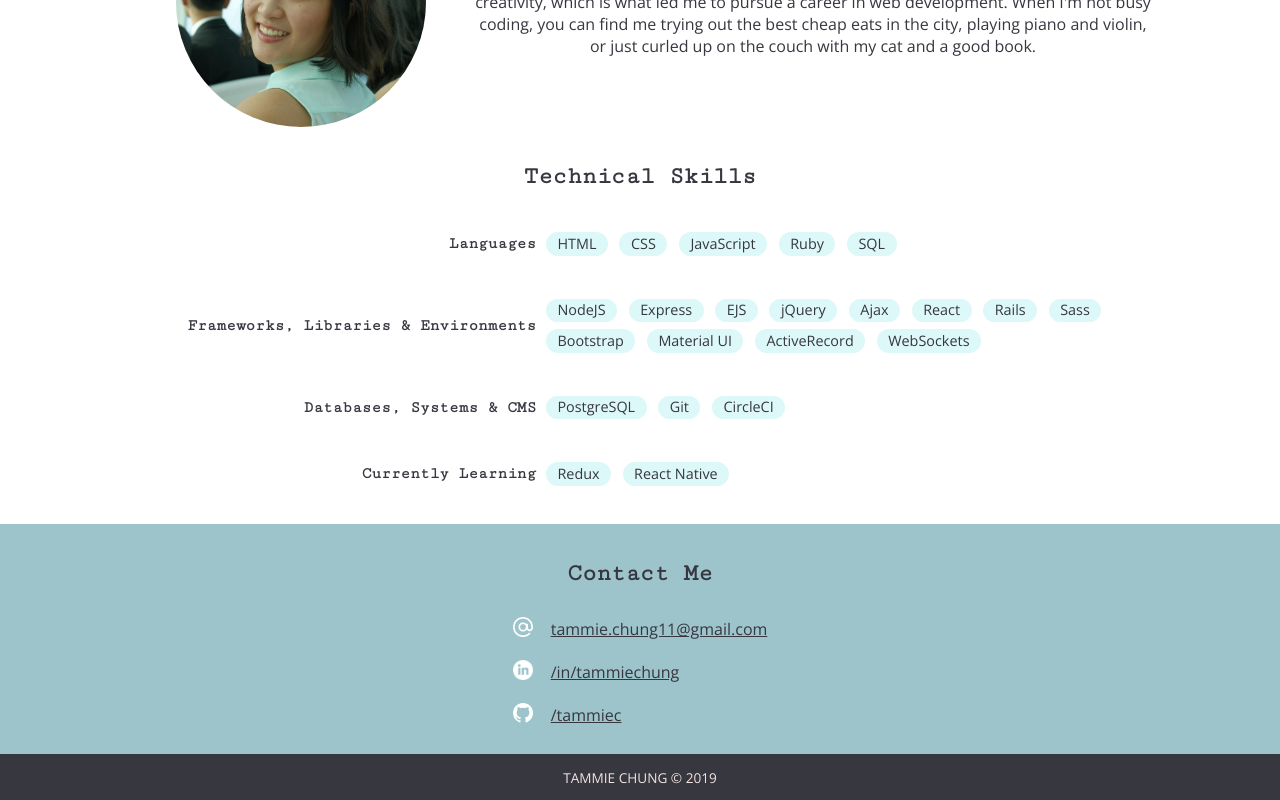
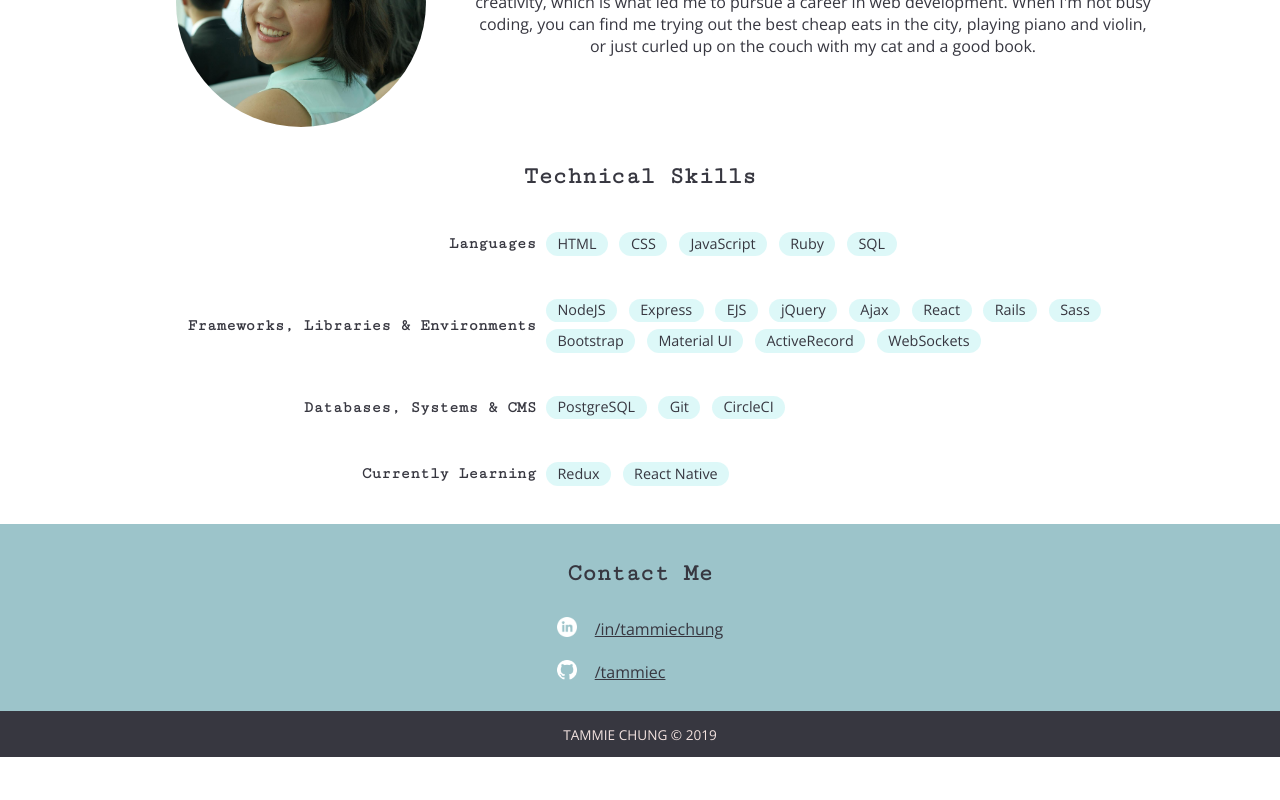
Before and after one commit to tammiec/portfolio, a React (Create React App) app: page / in a window 1280 px wide. Shown: the part 1062-1862 px from the top of the page. After the commit the page ends 1819 px from the top, so only its background shows below. Built offline with nearby package versions, Linux system fonts and the light colour scheme.

Commit message:
Update Contact.js

```diff
--- a/src/Components/Contact/Contact.js
+++ b/src/Components/Contact/Contact.js
@@ -13,10 +13,6 @@ export default function Contact(props) {
       <table id='contact-table'>
         <tbody>
           <tr>
-            <td><img src={email} alt='email logo'/></td>
-            <td><a href='mailto:tammie.chung11@gmail.com'>tammie.chung11@gmail.com</a></td>
-          </tr>
-          <tr>
             <td><img src={linkedin} alt='linked logo'/></td>
             <td><a href='https://www.linkedin.com/in/tammiechung/' rel='noopener noreferrer' target='_blank'>/in/tammiechung</a></td>
           </tr>
```
